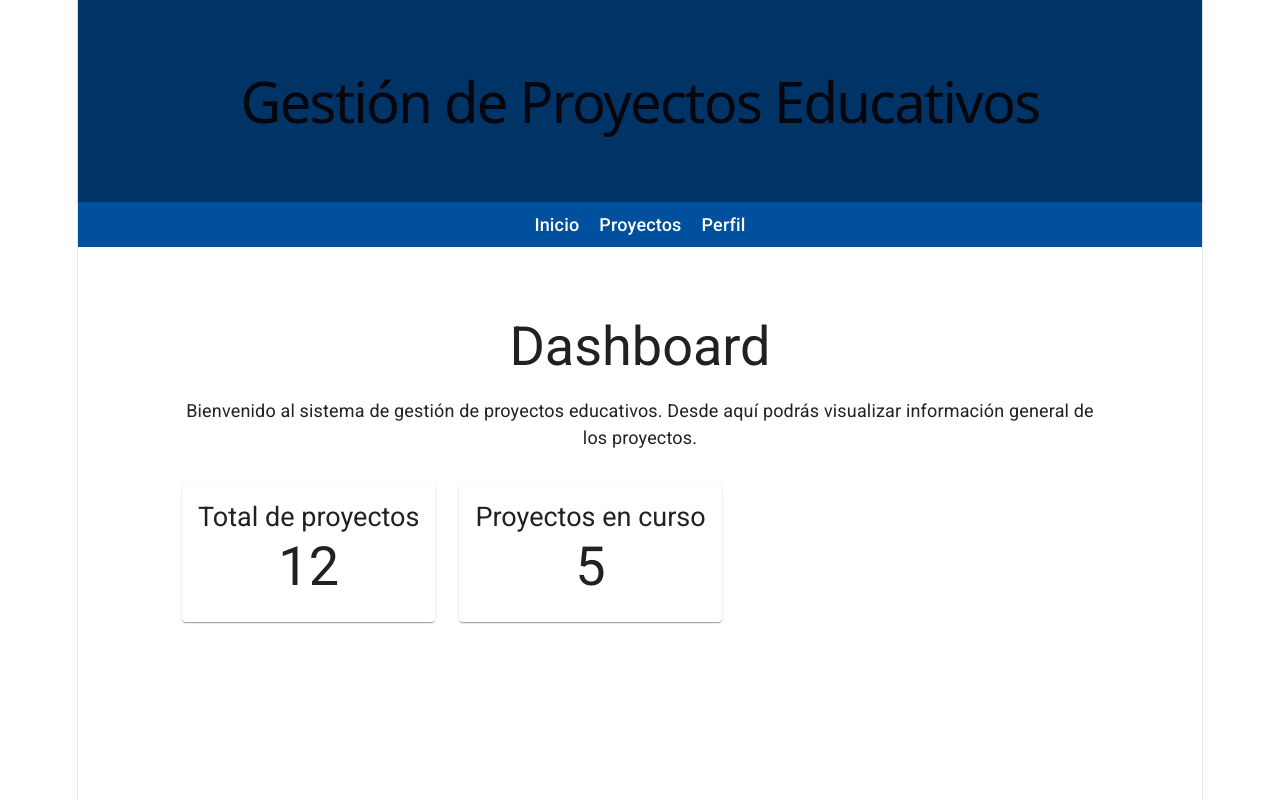
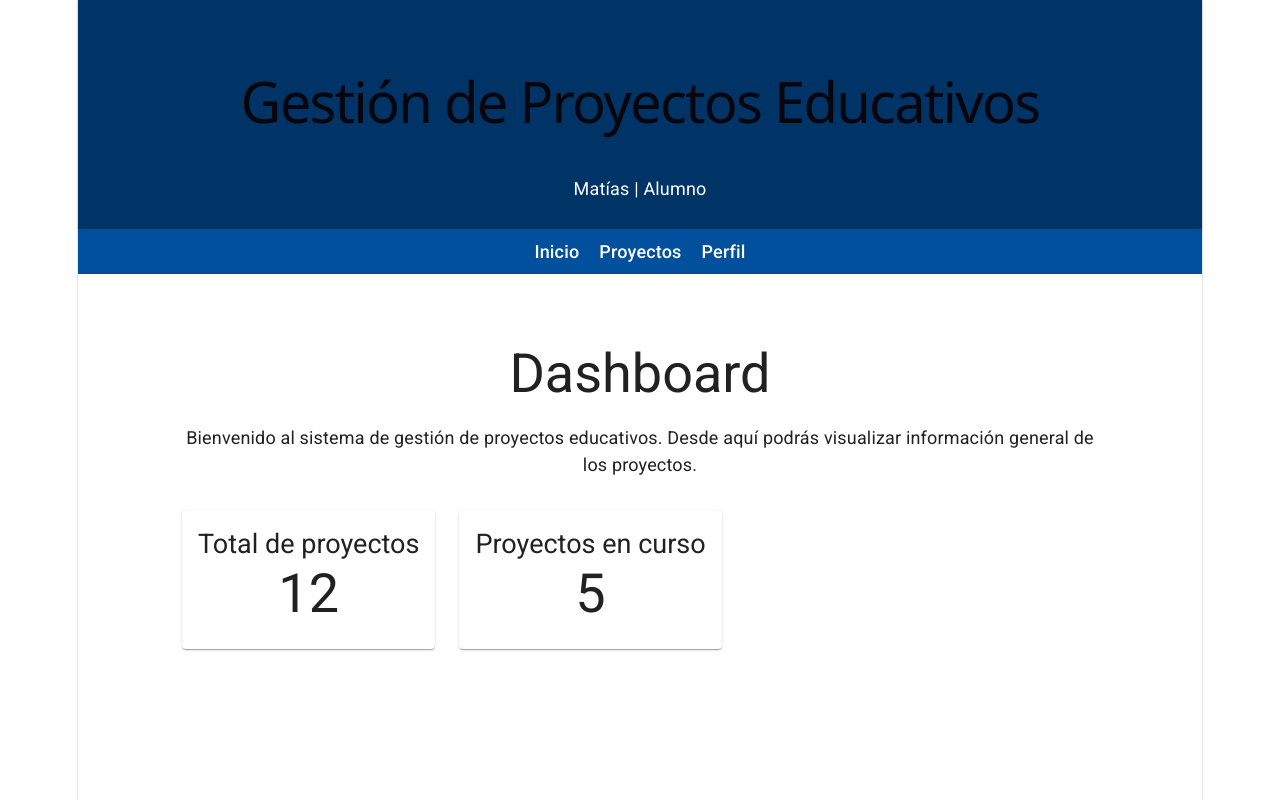
Before and after one commit to mmariotti08/pv_tp3_Grupo6, a React (Vite) app in the folder my-app/: page / in a window 1280 px wide. Shown: the top 800 px of the page. Built offline with nearby package versions, Linux system fonts and the light colour scheme.

Commit message:
agrego Header consume datos desde UsuarioContext

```diff
--- a/my-app/src/components/Header.jsx
+++ b/my-app/src/components/Header.jsx
@@ -1,9 +1,17 @@
+import { useContext } from "react";
+import { UsuarioContext } from "../context/UsuarioContext";
+
 const Header = () => {
+
+    const { usuario } = useContext(UsuarioContext);
     return (
         <header>
             <h1>Gestión de Proyectos Educativos</h1>
+
+            <div>
+                {usuario.nombre} | {usuario.rol}
+            </div>
         </header>
     );
 };
-
 export default Header;
--- /dev/null
+++ b/package.json
@@ -0,0 +1,5 @@
+{
+  "dependencies": {
+    "react-router-dom": "^7.16.0"
+  }
+}
```
